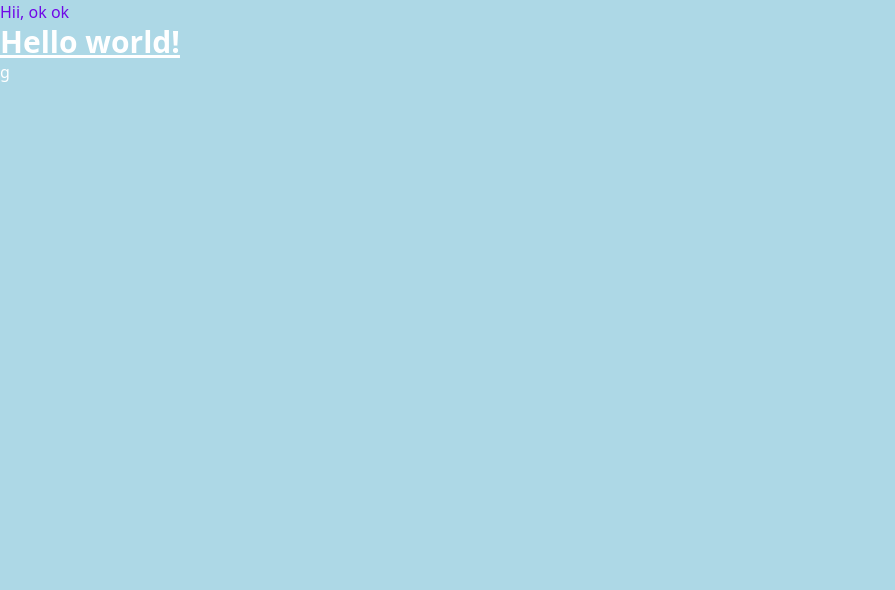
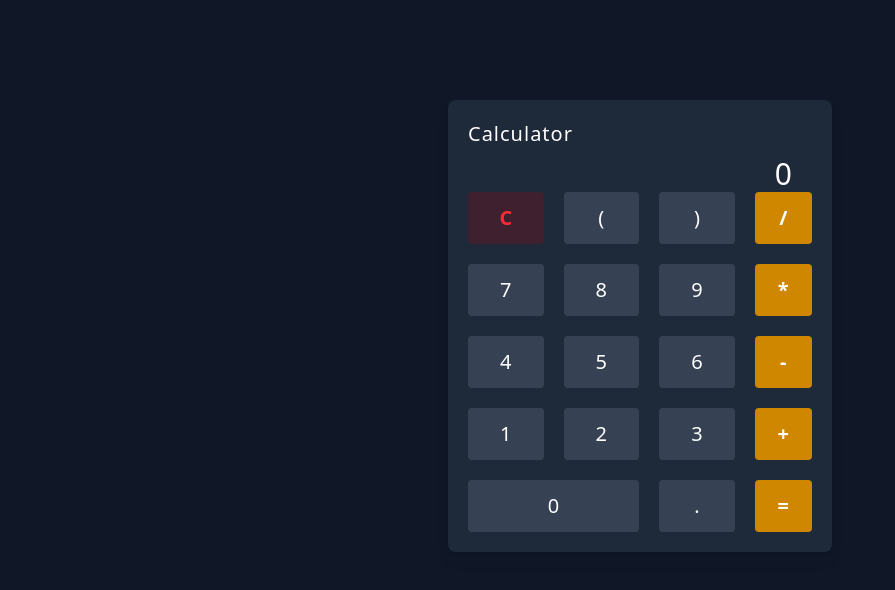
Before and after one commit to dhinakaran-Y/Calculator-App, a website built with Vite: page index.html in a window 1280 px wide. Shown: the whole page, without its empty margins (0-895 px from the left). Built offline with nearby package versions, Linux system fonts and the light colour scheme.

Commit message:
UI&UX  created

```diff
--- a/index.html
+++ b/index.html
@@ -7,8 +7,46 @@
     <title>Calculator</title>
   </head>
   <body>
-    <div id="app" class="text-violet-700">Hii, ok ok</div>
-    <h1 class="text-3xl font-bold underline">    Hello world!  </h1>g
+    <div id="app" class="bg-gray-900 min-h-screen text-white py-25">
+      <div class="bg-gray-800 max-w-sm mx-auto p-5 rounded-lg shadow-lg border-gray-700">
+        <!-- head -->
+        <div class="text-xl tracking-wider">Calculator</div>
+        <div class="">
+          <div class="px-5 uppercase text-right">
+            <div class="text-sm mb-2 tracking-widest text-gray-500" id="operands"></div>
+            <div class="text-3xl" id="result">0</div>
+          </div>
+          <!-- body -->
+          <div class="flex">
+            <div class="w-10/12 pr-5">
+              <div class="grid grid-cols-3 gap-5">
+                <button type="button" class="rounded py-3 text-red-500 bg-red-800/25 text-xl font-semibold hover:bg-red-800/50" id="clearOprands">C</button>
+                <button type="button" class="btnStyle" data-operand>(</button>
+                <button type="button" class="btnStyle" data-operand>)</button>
+                <button type="button" class="btnStyle" data-operand>7</button>
+                <button type="button" class="btnStyle" data-operand>8</button>
+                <button type="button" class="btnStyle" data-operand>9</button>
+                <button type="button" class="btnStyle" data-operand>4</button>
+                <button type="button" class="btnStyle" data-operand>5</button>
+                <button type="button" class="btnStyle" data-operand>6</button>
+                <button type="button" class="btnStyle" data-operand>1</button>
+                <button type="button" class="btnStyle" data-operand>2</button>
+                <button type="button" class="btnStyle" data-operand>3</button>
+                <button type="button" class="btnStyle col-span-2" data-operand>0</button>
+                <button type="button" class="btnStyle" data-operand>.</button>
+              </div>
+            </div>
+            <div class="w-2/12 flex flex-col gap-5">
+              <button type="button" class="btnOperand" data-operation>/</button>
+              <button type="button" class="btnOperand" data-operation>*</button>
+              <button type="button" class="btnOperand" data-operation>-</button>
+              <button type="button" class="btnOperand" data-operation>+</button>
+              <button type="button" class="btnOperand" data-operation>=</button>
+            </div>
+          </div>
+        </div>
+      </div>
+    </div>
   </body>
   <script type="module" src="/src/main.js"></script>
 </html>
--- a/src/style.css
+++ b/src/style.css
@@ -1,6 +1,15 @@
+/*@import url("../roboto"); */
+
 @import "tailwindcss";
 
-body {
-  background-color: lightblue ;
-  color : white ;
+.btnStyle {
+  @apply bg-gray-700 rounded py-3 text-xl hover:bg-gray-600;
 }
+
+.btnOperand {
+  @apply bg-yellow-600 rounded py-3 text-xl hover:bg-yellow-500 font-semibold;
+}
+
+.btnEqual {
+  @apply bg-green-600 rounded py-3 text-xl hover:bg-green-500 font-semibold;
+}
```
